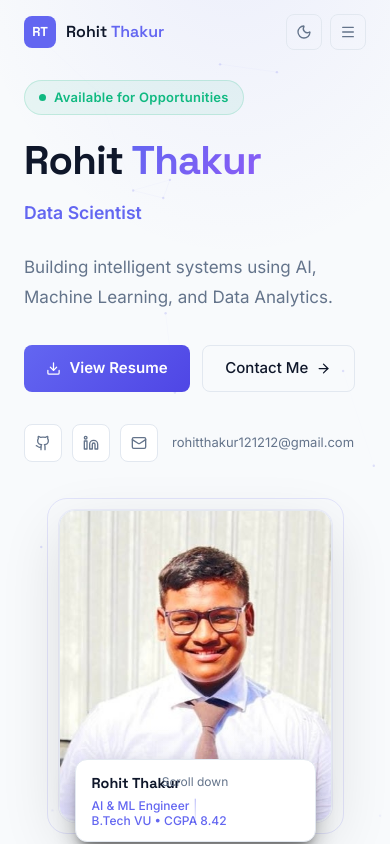
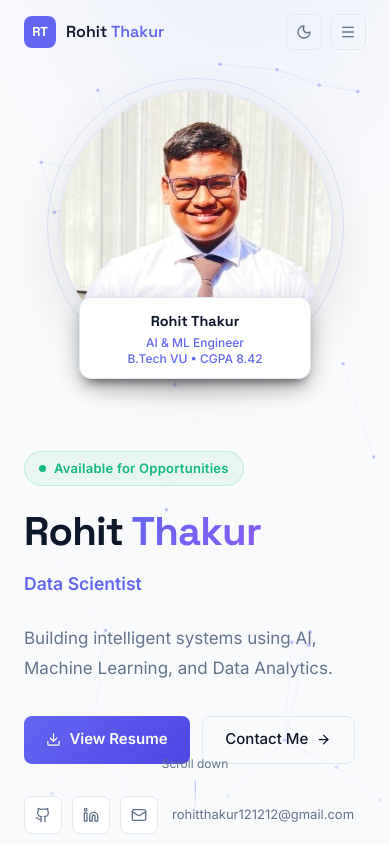
Before and after one commit to rohitthakur264/personal-ws, a Next.js app: page / in a window 390 px wide. Shown: the top 844 px of the page. Built offline with nearby package versions, Linux system fonts and the light colour scheme.

Commit message:
design: make profile image circular and place it on top for mobile viewports; increase background particle canvas visibility

```diff
--- a/src/components/Hero.tsx
+++ b/src/components/Hero.tsx
@@ -8,7 +8,7 @@ import { GithubIcon, LinkedInIcon } from "@/components/icons";
 import { personalInfo } from "@/lib/data";
 import { useEffect, useRef } from "react";
 
-// Subtle canvas particle background
+// Subtle canvas particle background (Enhanced visibility for "web" effect)
 function ParticleCanvas() {
   const canvasRef = useRef<HTMLCanvasElement>(null);
   useEffect(() => {
@@ -23,7 +23,8 @@ function ParticleCanvas() {
       canvas.width = canvas.offsetWidth;
       canvas.height = canvas.offsetHeight;
       pts.length = 0;
-      const n = Math.floor((canvas.width * canvas.height) / 18000);
+      // Denser particle network (changed divider from 18000 to 10000 for more particles)
+      const n = Math.floor((canvas.width * canvas.height) / 10000);
       for (let i = 0; i < n; i++)
         pts.push({
           x: Math.random() * canvas.width,
@@ -46,16 +47,18 @@ function ParticleCanvas() {
           const d = Math.hypot(p.x - q.x, p.y - q.y);
           if (d < 140) {
             ctx.beginPath();
-            ctx.strokeStyle = `rgba(99, 102, 241, ${0.07 * (1 - d / 140)})`;
-            ctx.lineWidth = 0.6;
+            // Increased line opacity from 0.07 to 0.16 and width to 0.8 for a highly visible web
+            ctx.strokeStyle = `rgba(99, 102, 241, ${0.16 * (1 - d / 140)})`;
+            ctx.lineWidth = 0.8;
             ctx.moveTo(p.x, p.y);
             ctx.lineTo(q.x, q.y);
             ctx.stroke();
           }
         }
         ctx.beginPath();
-        ctx.arc(p.x, p.y, 1.2, 0, Math.PI * 2);
-        ctx.fillStyle = "rgba(99, 102, 241, 0.18)";
+        // Increased dot size from 1.2 to 1.8 and opacity from 0.18 to 0.35
+        ctx.arc(p.x, p.y, 1.8, 0, Math.PI * 2);
+        ctx.fillStyle = "rgba(99, 102, 241, 0.35)";
         ctx.fill();
       }
       animId = requestAnimationFrame(draw);
@@ -156,12 +159,13 @@ export default function Hero() {
           }}
           className="hero-grid"
         >
-          {/* ── Text (Left Column) ── */}
+          {/* ── Text (Left Column / Bottom on Mobile Stack) ── */}
           <motion.div
             variants={stagger}
             initial="hidden"
             animate="visible"
             className="hero-text"
+            style={{ order: 2 }}
           >
             {/* Available badge */}
             <motion.div
@@ -311,16 +315,16 @@ export default function Hero() {
             </motion.div>
           </motion.div>
 
-          {/* ── Photo (Right Column) ── */}
+          {/* ── Photo (Right Column / Top on Mobile Stack) ── */}
           <motion.div
             initial={{ opacity: 0, x: 40 }}
             animate={{ opacity: 1, x: 0 }}
             transition={{ duration: 0.4, ease: [0.25, 0.46, 0.45, 0.94] as [number, number, number, number], delay: 0.2 }}
-            style={{ display: "flex", justifyContent: "center" }}
+            style={{ display: "flex", justifyContent: "center", order: 1 }}
             className="hero-photo"
           >
             <div style={{ position: "relative", marginBottom: "2.5rem" }}>
-              {/* Outer decorative ring */}
+              {/* Outer decorative ring (Circle shape to match circular pfp) */}
               <div
                 style={{
                   position: "absolute",
@@ -328,18 +332,18 @@ export default function Hero() {
                   bottom: "-0.75rem",
                   left: "-0.75rem",
                   right: "-0.75rem",
-                  borderRadius: "1.25rem",
+                  borderRadius: "50%",
                   border: "1px solid rgba(99, 102, 241, 0.15)",
                   pointerEvents: "none",
                 }}
               />
 
-              {/* Photo frame */}
+              {/* Photo frame (Perfect Circle shape pfp) */}
               <div
                 style={{
                   width: "min(280px, 70vw)",
-                  height: "min(320px, 80vw)",
-                  borderRadius: "1rem",
+                  height: "min(280px, 70vw)", // Kept square so border-radius 50% forms a perfect circle
+                  borderRadius: "50%",
                   overflow: "hidden",
                   border: "1px solid rgb(var(--border))",
                   position: "relative",
@@ -354,32 +358,34 @@ export default function Hero() {
                   style={{ objectFit: "cover", objectPosition: "center top" }}
                   sizes="320px"
                 />
-                {/* Subtle gradient overlay at bottom */}
+                {/* Subtle gradient overlay at bottom of the circle */}
                 <div
                   style={{
                     position: "absolute",
                     bottom: 0,
                     left: 0,
                     right: 0,
-                    height: "6rem",
+                    height: "5rem",
                     background: "linear-gradient(to top, rgba(99, 102, 241, 0.15), transparent)",
                     pointerEvents: "none",
                   }}
                 />
               </div>
 
-              {/* Name card */}
+              {/* Name card (Centered overlay at the bottom of the circle) */}
               <div
                 style={{
                   position: "absolute",
-                  bottom: "-1.25rem",
-                  left: "1rem",
-                  right: "1rem",
+                  bottom: "-1rem",
+                  left: "50%",
+                  transform: "translateX(-50%)",
+                  width: "85%",
                   background: "rgb(var(--surface))",
                   border: "1px solid rgb(var(--border))",
                   borderRadius: ".75rem",
                   padding: ".75rem 1rem",
                   boxShadow: "0 10px 25px -5px rgba(0, 0, 0, 0.45), 0 8px 10px -6px rgba(0, 0, 0, 0.45)",
+                  textAlign: "center",
                 }}
               >
                 <p style={{ fontFamily: "'Space Grotesk', sans-serif", fontWeight: 700, fontSize: ".9rem", color: "rgb(var(--text))", marginBottom: ".125rem" }}>
@@ -391,10 +397,10 @@ export default function Hero() {
                 </p>
               </div>
 
-              {/* Skill badges — subtle, positioned neatly */}
+              {/* Skill badges — subtle, positioned neatly around the circular frame */}
               {[
                 { label: "PyTorch", pos: { top: "1rem", right: "-3.5rem" } },
-                { label: "LangChain", pos: { bottom: "5rem", right: "-4rem" } },
+                { label: "LangChain", pos: { bottom: "4.5rem", right: "-4rem" } },
                 { label: "OpenCV", pos: { top: "1rem", left: "-3.5rem" } },
               ].map(({ label, pos }) => (
                 <motion.div
```
